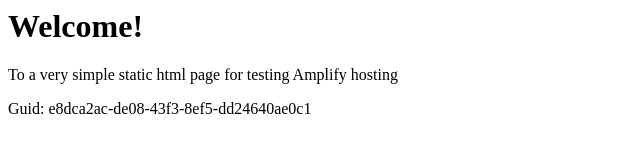
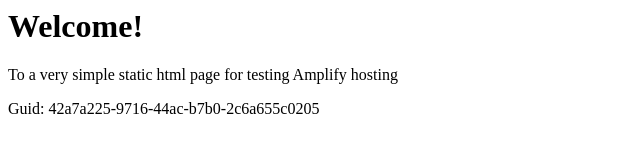
Before and after one commit to aws-aemilia-gru/Github-PR-Commit-Integration-Test-DoNotTouch-GithubWebhookPreviewCanaryTest-v1-preprod-sa-east-1, a website: page src/index.html in a window 1280 px wide. Shown: the full height of the page, 0-640 px from the left. Drawn offline with Linux system fonts and the light colour scheme.

Commit message:
commit from integ tests

```diff
--- a/src/index.html
+++ b/src/index.html
@@ -12,6 +12,6 @@
 <body>
     <h1>Welcome!</h1>
     <p>To a very simple static html page for testing Amplify hosting</p>
-    <p>Guid: e8dca2ac-de08-43f3-8ef5-dd24640ae0c1</p></body>
+    <p>Guid: 42a7a225-9716-44ac-b7b0-2c6a655c0205</p></body>
 
 </html>
```
